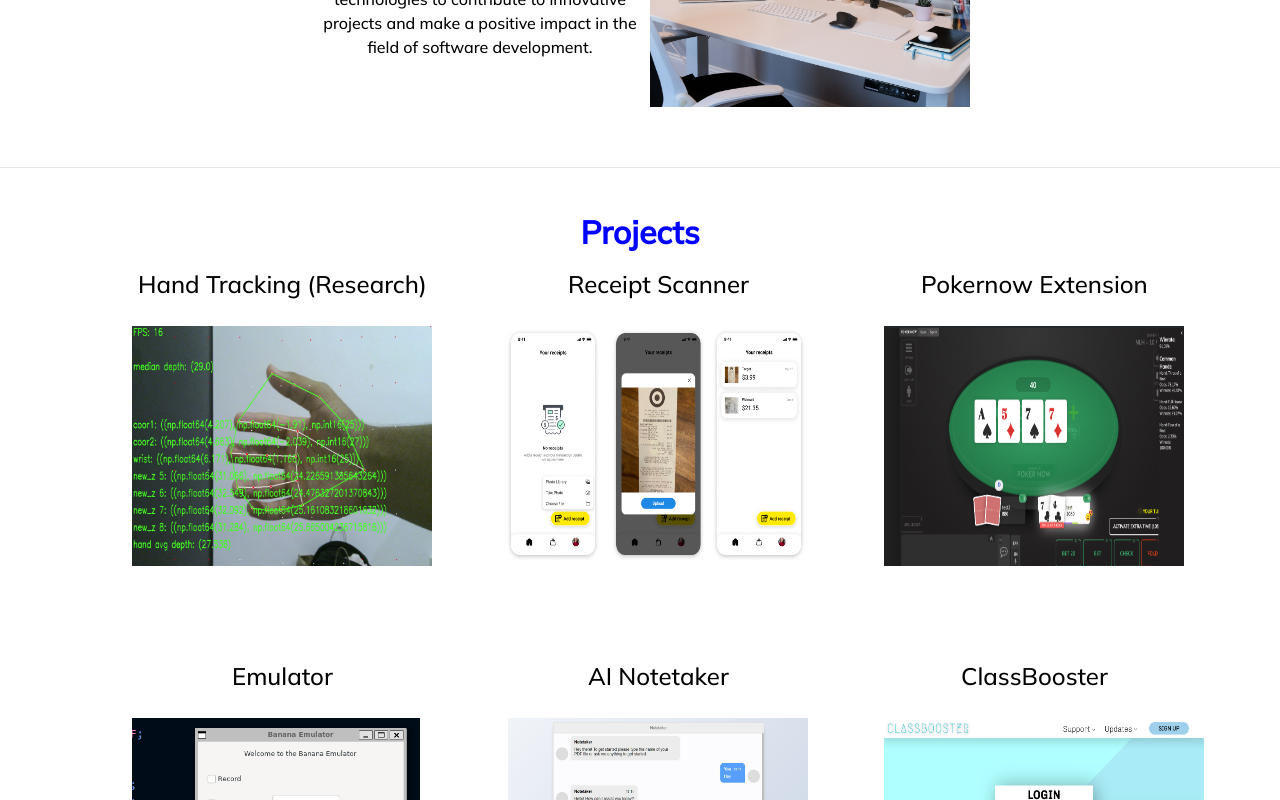
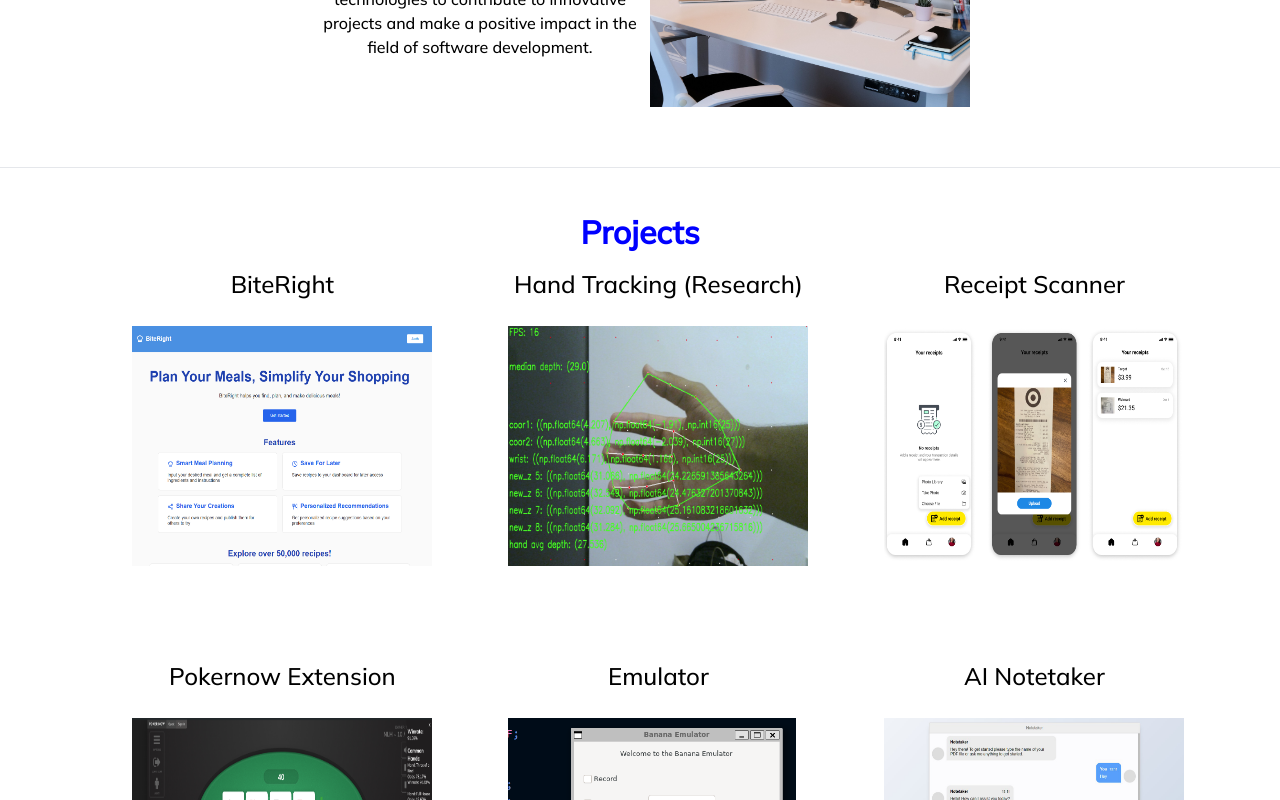
Before and after one commit to Aryan-Vora/Portfolio, a Next.js app: page / in a window 1280 px wide. Shown: the part 626-1426 px from the top of the page. Built offline with nearby package versions, Linux system fonts and the light colour scheme.

Commit message:
added project

```diff
--- a/app/page.jsx
+++ b/app/page.jsx
@@ -1,7 +1,7 @@
 "use client";
 import styles from "./page.module.css";
-import {Roboto} from "next/font/google";
-import {Mulish} from "next/font/google";
+import { Roboto } from "next/font/google";
+import { Mulish } from "next/font/google";
 import Tile from "./components/Tile";
 import MediumArticles from "./components/MediumArticles";
 const roboto = Roboto({
@@ -89,7 +89,11 @@
       </h2>
       <div className={styles.shift2}>
         <div className={styles.tiles}>
-          {" "}
+          <Tile
+            name="BiteRight"
+            imageSrc="biteright.png"
+            link="https://biteright.co/"
+          />
           <Tile
             name="Hand Tracking (Research)"
             imageSrc="handtracking.png"
```
Also changed, not shown: public/biteright.png (added).
